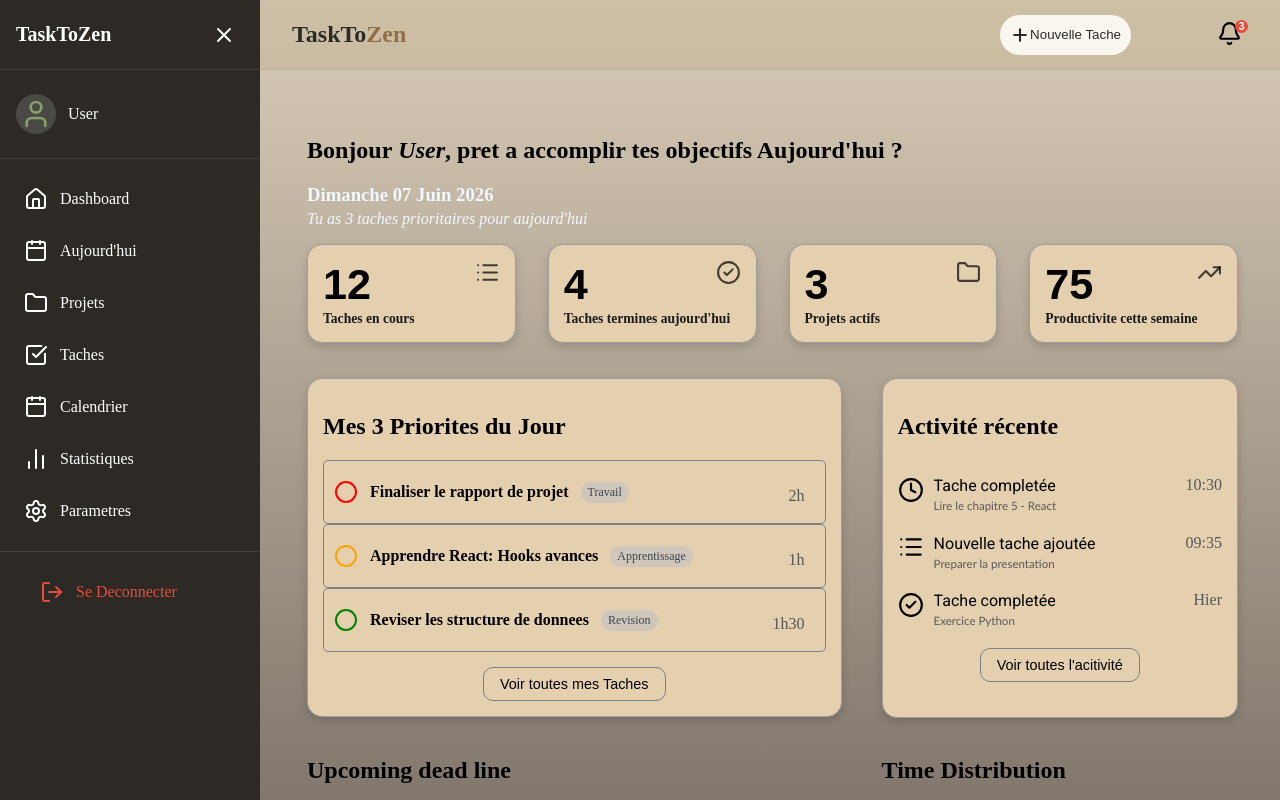
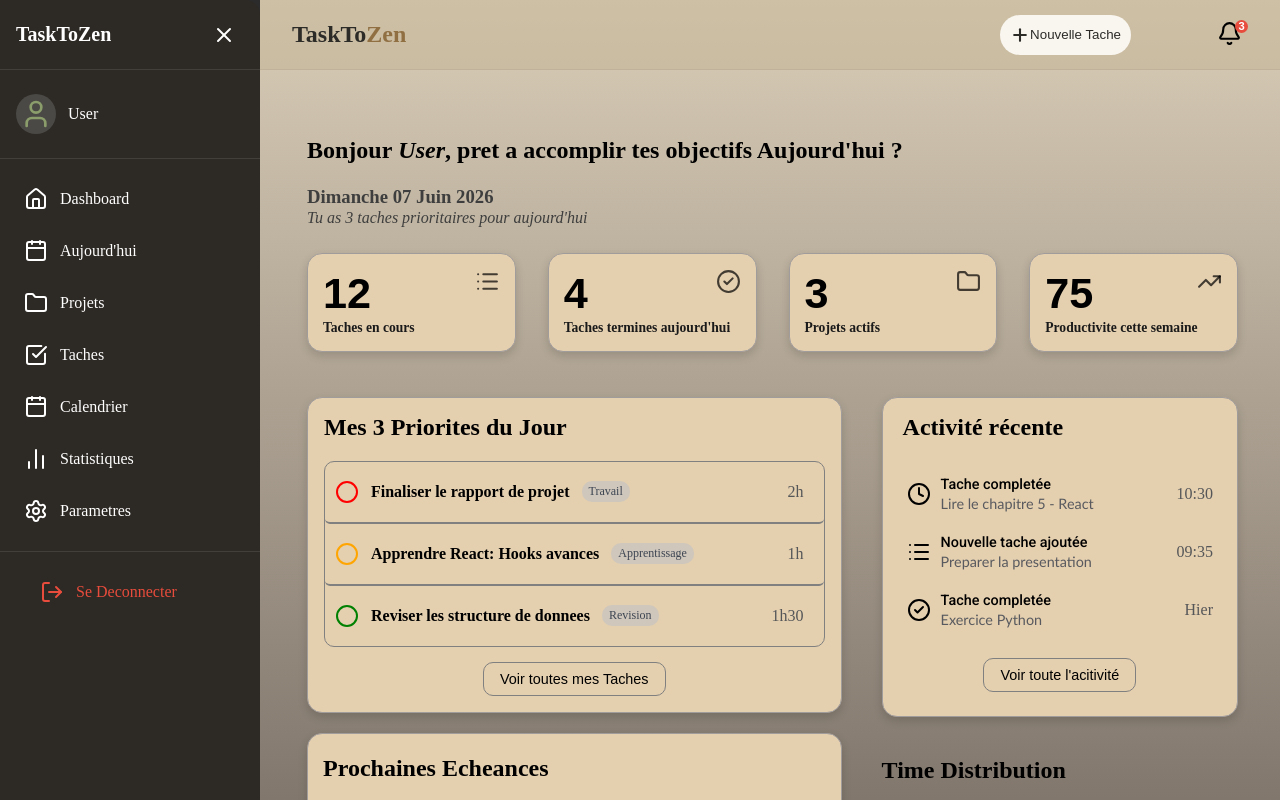
Before and after one commit to avatGit/TaskToZen, a React (Vite) app in the folder client/: page / in a window 1280 px wide. Built offline with nearby package versions, Linux system fonts and the light colour scheme; no server answers.

Commit message:
Dashboard UI: Activite Recentes-Correction Css

```diff
--- a/client/src/pages/dashboard/Dashboard.css
+++ b/client/src/pages/dashboard/Dashboard.css
@@ -2,27 +2,44 @@
 .roboto-text {
   font-family: "Roboto", sans-serif;
   font-optical-sizing: auto;
-  font-weight: 400;
+  font-weight: 500;
   font-style: normal;
   font-variation-settings: "wdth" 100;
+  font-size: 0.9rem;
 }
 
 .dashboard-container {
   padding: 15px;
   padding-right: 10px;
   width: 100%;
+  display: flex;
+  flex-direction: column;
+  gap: 10px;
 }
 
+.dashboard-welcome {
+  display: flex;
+  flex-direction: column;
+  gap: 2px;
+}
+.dashboard-welcome .welcome-second-part {
+  display: flex;
+  flex-direction: column;
+  gap: 1px;
+}
 .dashboard-welcome h1 span {
   font-style: oblique;
 }
 .dashboard-welcome h3,
 p {
-  color: aliceblue;
+  color: #3e3e3e;
+}
+.dashboard-welcome h3 {
+  margin: 0;
 }
 .dashboard-welcome p {
-  margin-top: -15px;
   font-style: italic;
+  margin-top: 0;
 }
 
 /* Stats */
@@ -31,7 +48,6 @@
   display: grid;
   grid-template-columns: repeat(4, 1fr);
   grid-template-rows: auto;
-
   gap: 2rem;
 }
 
@@ -52,12 +68,16 @@
 /* Priotity Tasks */
 .task-priority-container {
   background-color: #e4cfaf;
-  padding: 15px;
+  padding: 16px;
   border: 1px solid rgb(160, 156, 156);
   border-radius: 15px;
   box-shadow: 0px 4px 10px rgba(0, 0, 0, 0.15);
   display: flex;
   flex-direction: column;
+}
+.tasks {
+  border: 1px solid gray;
+  border-radius: 10px;
 }
 .view-all-btn {
   align-self: center;
@@ -78,21 +98,22 @@
 
 /* Recent Activity */
 .recent-activity-container {
-  height: 340px;
+  min-height: 320px;
   background-color: #e4cfaf;
-  padding: 15px;
+  padding: 16px 20px;
   border: 1px solid rgb(160, 156, 156);
   border-radius: 15px;
   box-shadow: 0px 4px 10px rgba(0, 0, 0, 0.15);
   display: flex;
   flex-direction: column;
+  gap: 4px;
 }
 
 .activity-item {
+  padding: 4px;
   display: flex;
   flex-direction: row;
   justify-content: space-between;
-  margin-bottom: -1px;
 }
 
 .activity-left-part {
@@ -106,20 +127,117 @@
 .label-description {
   display: flex;
   flex-direction: column;
-  margin-bottom: -5px;
+  gap: 2px;
 }
 .label-description p:nth-child(1) {
   color: black;
+  margin: 0;
 }
 
 .activity-desc {
   color: #3e4550d8; /* Soft gray for the description text */
-  font-size: 0.72rem;
-  margin-top: -12px;
+  font-size: 0.9rem;
+  margin: 0;
   font-family: "Gill Sans", "Gill Sans MT", Calibri, "Trebuchet MS", sans-serif;
 }
 .task-duration {
   color: #363c45d2;
+}
+
+/* UpComing Dead Line */
+.deadline-container {
+  min-height: 340px;
+  background-color: #e4cfaf;
+  padding: 1px 15px 20px 15px;
+  border: 1px solid rgb(160, 156, 156);
+  border-radius: 15px;
+  box-shadow: 0px 4px 10px rgba(0, 0, 0, 0.15);
+  display: flex;
+  flex-direction: column;
+}
+.deadline-items {
+  border: 1px solid gray;
+  border-radius: 10px;
+  display: flex;
+  flex-direction: column;
+  gap: 2px;
+}
+.deadline-item {
+  display: flex;
+  justify-content: space-between;
+  align-items: center;
+  padding: 12px 15px;
+  border-bottom: 1px solid gray;
+  margin: 0;
+}
+.deadline-item:last-child {
+  border-bottom: none;
+}
+.deadline-left-part {
+  display: flex;
+  align-items: center;
+  gap: 12px;
+}
+.deadline-left-part p {
+  color: black;
+}
+.deadline-category {
+  background-color: #c1c3c592;
+  color: #3d4552;
+  font-size: 0.75rem;
+  font-weight: 500;
+  padding: 3px 7px;
+  border-radius: 10px;
+  text-transform: capitalize;
+  display: inline-block;
+}
+
+.deadline-date {
+  display: flex;
+  flex-direction: column;
+  align-items: center;
+}
+.deadline-date p {
+  margin: 0;
+}
+.deadline-date p:nth-child(1) {
+  font-size: 1.48rem;
+  font-weight: 900;
+}
+
+.deadline-right-part {
+  display: flex;
+  align-items: center;
+  gap: 12px;
+}
+.until-deadline {
+  color: #363c45d2;
+  font-weight: 540;
+}
+
+.priority-high {
+  color: rgb(227, 89, 89);
+  border: 2px solid rgb(227, 89, 89);
+}
+.priority-medium {
+  border: 1px solid rgb(192, 135, 3);
+  background-color: rgb(243, 216, 166);
+  color: rgba(0, 0, 0, 0.677);
+}
+.priority-low {
+  border: 1px solid rgb(115, 246, 100);
+  background-color: rgb(162, 243, 159);
+  color: rgba(0, 0, 0, 0.677);
+}
+.priority-default {
+  color: black;
+  border: 1px solid black;
+}
+.priority-type {
+  padding: 1px;
+  border-radius: 3px;
+  font-size: small;
+  font-weight: 600;
 }
 
 @media (max-width: 768px) {
@@ -128,4 +246,8 @@
     grid-template-columns: repeat(2, 1fr);
     grid-template-rows: repeat(2, 1fr);
   }
+  .dashboard-body {
+    display: flex;
+    flex-direction: column;
+  }
 }
--- a/client/src/pages/dashboard/Dashboard.jsx
+++ b/client/src/pages/dashboard/Dashboard.jsx
@@ -27,8 +27,10 @@
           Bonjour<span> {userName}</span>, pret a accomplir tes objectifs
           Aujourd'hui ?
         </h1>
-        <h3 style={{ textTransform: "capitalize" }}>{formatedDate}</h3>
-        <p>Tu as 3 taches prioritaires pour aujourd'hui</p>
+        <div className="welcome-second-part">
+          <h3 style={{ textTransform: "capitalize" }}>{formatedDate}</h3>
+          <p>Tu as 3 taches prioritaires pour aujourd'hui</p>
+        </div>
       </section>
 
       <section className="dashboard-stats-section">
@@ -38,7 +40,6 @@
       <section className="dashboard-body">
         <div className="dashboard-left-column">
           <PriorityTask />
-          <h2>Upcoming dead line</h2>
           <UpComingDeadLine />
         </div>
         <div className="dashboard-right-column">
--- a/client/src/pages/dashboard/components/Activity/RecentActivity.jsx
+++ b/client/src/pages/dashboard/components/Activity/RecentActivity.jsx
@@ -1,36 +1,47 @@
-import { Key } from "lucide-react";
 import { Clock, List, CircleCheck } from "lucide-react";
 
 export default function RecentActivity() {
   const activity = [
     {
-      icon: Clock,
+      type: "completed",
       label: "Tache completée",
       description: "Lire le chapitre 5 - React",
       timeDone: "10:30",
     },
     {
-      icon: List,
+      type: "added",
       label: "Nouvelle tache ajoutée",
       description: "Preparer la presentation",
       timeDone: "09:35",
     },
     {
-      icon: CircleCheck,
+      type: "completed_alt",
       label: "Tache completée",
       description: "Exercice Python",
       timeDone: "Hier",
     },
   ];
+  const renderIcon = (type) => {
+    switch (type) {
+      case "completed":
+        return <Clock />;
+      case "added":
+        return <List />;
+      case "completed_alt":
+        return <CircleCheck />;
+      default:
+        return null;
+    }
+  };
   return (
     <div className="recent-activity-container">
-      <h2>Activité récente</h2>
+      <h2 style={{ marginTop: "0" }}>Activité récente</h2>
       <div>
         {activity.map((item) => {
           return (
             <div className="activity-item" key={item.label}>
               <div className="activity-left-part">
-                <item.icon size={26} />
+                {renderIcon(item.type)}
                 <div className="label-description">
                   <p className="roboto-text">{item.label}</p>
                   <p className="activity-desc">{item.description}</p>
@@ -41,7 +52,7 @@
           );
         })}
       </div>
-      <button className="view-all-btn">Voir toutes l'acitivité</button>
+      <button className="view-all-btn">Voir toute l'acitivité</button>
     </div>
   );
 }
--- a/client/src/pages/dashboard/components/Tasks/PriorityTask.jsx
+++ b/client/src/pages/dashboard/components/Tasks/PriorityTask.jsx
@@ -23,7 +23,7 @@
   ];
   return (
     <div className="task-priority-container">
-      <h2>Mes 3 Priorites du Jour</h2>
+      <h2 style={{ marginTop: "0" }}>Mes 3 Priorites du Jour</h2>
       <div className="tasks">
         {tasks.map((item) => {
           return (
--- a/client/src/pages/dashboard/components/Tasks/TaskItem.css
+++ b/client/src/pages/dashboard/components/Tasks/TaskItem.css
@@ -1,11 +1,15 @@
 .task-item {
-  height: 4rem;
+  min-height: 3rem;
   display: flex;
   justify-content: space-between;
-  padding: 10px;
+  padding: 5px 10px;
   padding-right: 20px;
-  border: 1px solid gray;
+  border-bottom: 2px solid gray;
   border-radius: 5px;
+  margin: 0;
+}
+.task-item:last-child {
+  border-bottom: none;
 }
 
 .task-left-part {
--- a/client/src/pages/dashboard/components/Tasks/UpComingDeadLine.jsx
+++ b/client/src/pages/dashboard/components/Tasks/UpComingDeadLine.jsx
@@ -1 +1,62 @@
-export default function UpComingDeadLine() {}
+const PRIORITY_CLASSES = {
+  Elevée: "priority-high",
+  Moyenne: "priority-medium",
+  Basse: "priority-low",
+};
+export default function UpComingDeadLine() {
+  const deadLines = [
+    {
+      id: 1,
+      date: { day: "10", month: "Juin" },
+      label: "Presentation de projet",
+      category: "Travail",
+      deadLine: "Dans 2 jours",
+      priorityType: "Elevée",
+    },
+    {
+      id: 2,
+      date: { day: "15", month: "Juin" },
+      label: "Examen Structures de Donnees",
+      category: "Revision",
+      deadLine: "Dans 7 jours",
+      priorityType: "Moyenne",
+    },
+    {
+      id: 3,
+      date: { day: "20", month: "Juin" },
+      label: "Projet Web-Livraison",
+      category: "Travail",
+      deadLine: "Dans 12 jours",
+      priorityType: "Elevée",
+    },
+  ];
+  return (
+    <div className="deadline-container">
+      <h2>Prochaines Echeances</h2>
+      <div className="deadline-items">
+        {deadLines.map((item) => {
+          const priorityClass =
+            PRIORITY_CLASSES[item.priorityType] || "priority-default";
+          return (
+            <div className="deadline-item" key={item.id}>
+              <div className="deadline-left-part">
+                <div className="deadline-date">
+                  <p>{item.date.day}</p>
+                  <p>{item.date.month}</p>
+                </div>
+                <p className="roboto-text">{item.label}</p>
+                <p className="deadline-category">{item.category}</p>
+              </div>
+              <div className="deadline-right-part">
+                <p className="until-deadline">{item.deadLine}</p>
+                <div className={`priority-type ${priorityClass} `}>
+                  {item.priorityType}
+                </div>
+              </div>
+            </div>
+          );
+        })}
+      </div>
+    </div>
+  );
+}
```
